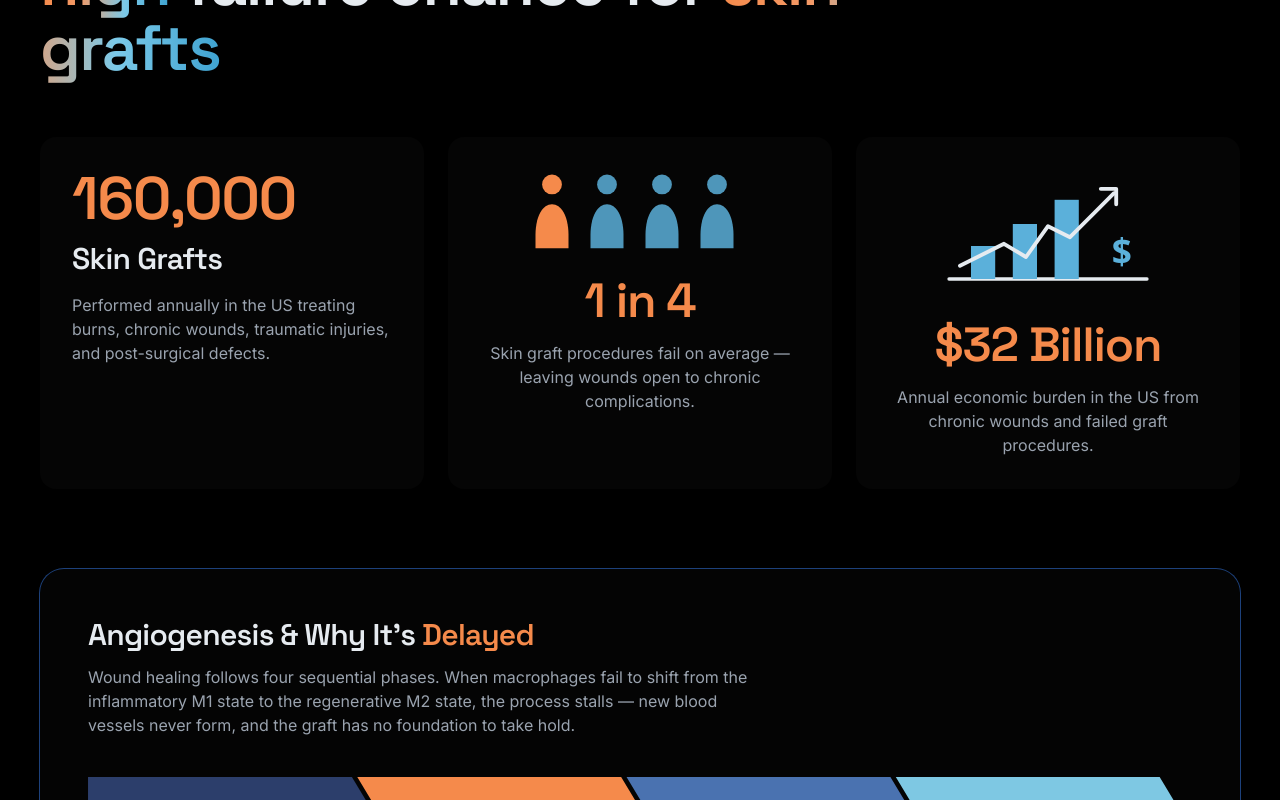
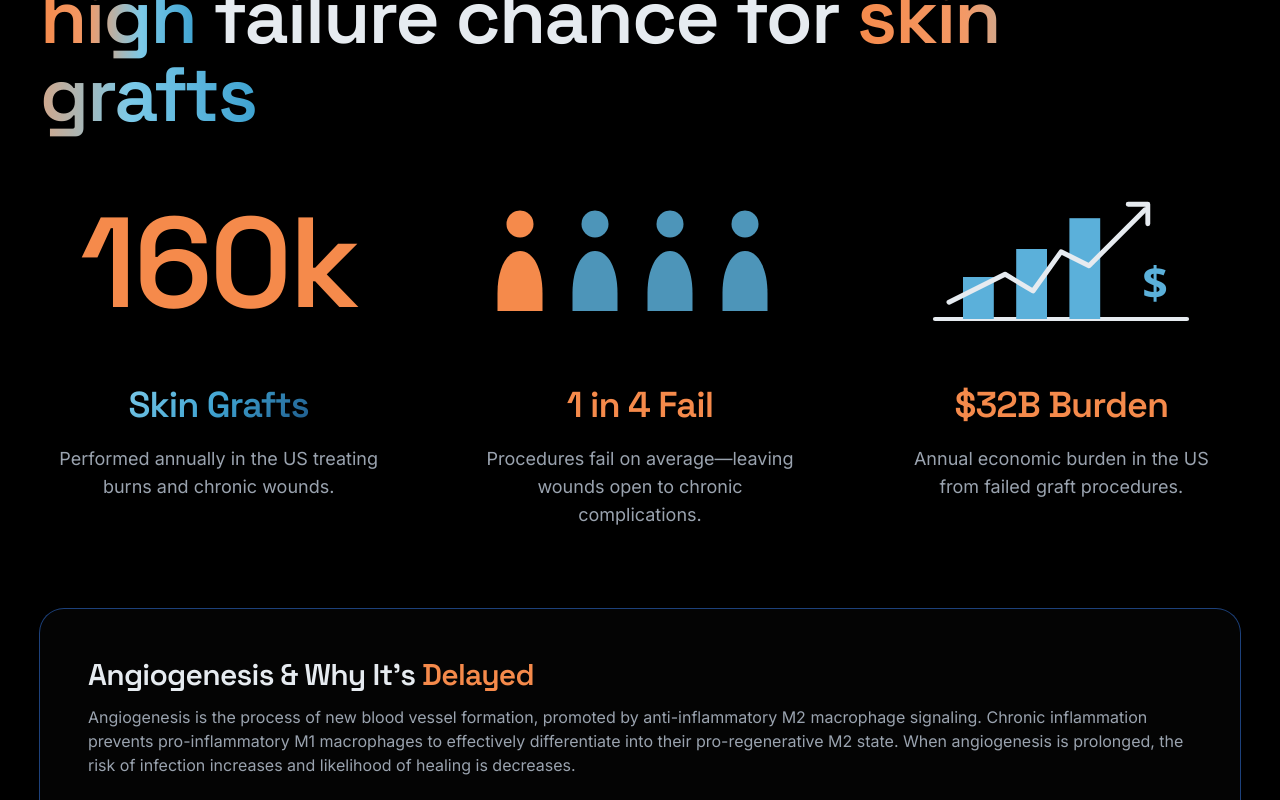
Before and after one commit to jimmyhn/Liukocyte-Biosciences, a React (Vite) app: page / in a window 1280 px wide. Shown: the part 1060-1860 px from the top of the page. Built offline with nearby package versions, Linux system fonts and the light colour scheme.

Commit message:
Big update to needs section

```diff
--- a/src/components/Needs.tsx
+++ b/src/components/Needs.tsx
@@ -7,7 +7,6 @@ import { ScrollCue } from "./ScrollCue";
 
 /** Icon: 4 person silhouettes — first one accented (orange), rest muted. */
 function FourPeopleIcon({ className = "" }: { className?: string }) {
-  // Single person silhouette path (head + body)
   const person = (
     <g>
       <circle cx="20" cy="14" r="9" />
@@ -42,13 +41,10 @@ function GrowthBarsIcon({ className = "" }: { className?: string }) {
       xmlns="http://www.w3.org/2000/svg"
       aria-hidden="true"
     >
-      {/* Baseline */}
       <line x1="10" y1="100" x2="190" y2="100" stroke="currentColor" strokeWidth="3" strokeLinecap="round" />
-      {/* Three orange bars, ascending */}
       <rect x="30"  y="70" width="22" height="30" fill="#5BB0DA" />
       <rect x="68"  y="50" width="22" height="50" fill="#5BB0DA" />
       <rect x="106" y="28" width="22" height="72" fill="#5BB0DA" />
-      {/* Upward arrow trending across the bars */}
       <path
         d="M20,88 L60,68 L80,80 L100,52 L120,62 L160,22"
         fill="none"
@@ -57,7 +53,6 @@ function GrowthBarsIcon({ className = "" }: { className?: string }) {
         strokeLinecap="round"
         strokeLinejoin="round"
       />
-      {/* Arrowhead */}
       <path
         d="M148,18 L162,18 L162,32"
         fill="none"
@@ -66,7 +61,6 @@ function GrowthBarsIcon({ className = "" }: { className?: string }) {
         strokeLinecap="round"
         strokeLinejoin="round"
       />
-      {/* Dollar sign — top-left, signifying rising cost */}
       <text
         x="158"
         y="86"
@@ -89,11 +83,11 @@ export function Needs() {
         initial="hidden"
         whileInView="show"
         viewport={{ once: true, amount: 0.3 }}
-        className="max-w-4xl"
+        className="max-w-5xl"
       >
         <motion.h2
           variants={fadeUp}
-          className="font-display text-[clamp(36px,5vw,72px)] leading-[1.02] tracking-tightest font-semibold"
+          className="font-display text-[clamp(42px,6vw,84px)] leading-[1.02] tracking-tightest font-semibold"
         >
           <span className="text-grad">Delayed</span> tissue regeneration causes
           <br />
@@ -101,63 +95,64 @@ export function Needs() {
         </motion.h2>
       </motion.div>
 
-      {/* Stats — spacing between heading and stats controlled by mt-14 below */}
       <motion.div
         variants={stagger(0.05, 0.12)}
         initial="hidden"
         whileInView="show"
         viewport={{ once: true, amount: 0.3 }}
-        className="mt-14 grid grid-cols-1 md:grid-cols-3 gap-6"
+        className="mt-10 grid grid-cols-1 md:grid-cols-3 gap-16"
       >
-        {/* LEFT — 160,000 Skin Grafts (text-only) */}
+        {/* LEFT — 160,000 Skin Grafts */}
         <motion.div
           variants={fadeUp}
-          className="rounded-2xl bg-white/[0.02] p-8 transition-transform hover:-translate-y-1 flex flex-col"
+          className="flex flex-col items-center text-center group"
         >
-          <div className="font-display text-5xl md:text-6xl font-semibold text-angel-orange leading-none">
-            160,000
+          <div className="h-[180px] flex items-center justify-center">
+            <div className="font-display text-8xl md:text-9xl font-semibold text-angel-orange leading-none tracking-tighter">
+              160k
+            </div>
           </div>
-          <div className="mt-3 font-display text-2xl md:text-3xl font-semibold text-bone-100">
+          <div className="mt-8 font-display text-3xl md:text-4xl font-semibold text-grad-cool">
             Skin Grafts
           </div>
-          <p className="mt-4 text-sm md:text-base text-bone-300 leading-relaxed">
-            Performed annually in the US treating burns, chronic wounds,
-            traumatic injuries, and post-surgical defects.
+          <p className="mt-5 text-base md:text-lg text-bone-300 leading-relaxed max-w-[320px]">
+            Performed annually in the US treating burns and chronic wounds.
           </p>
         </motion.div>
 
-        {/* MIDDLE — 1 in 4 with 4-people graphic */}
+        {/* MIDDLE — 1 in 4 Fail */}
         <motion.div
           variants={fadeUp}
-          className="rounded-2xl bg-white/[0.02] p-8 transition-transform hover:-translate-y-1 flex flex-col items-center text-center"
+          className="flex flex-col items-center text-center group"
         >
-          <FourPeopleIcon className="w-full max-w-[220px] h-auto" />
-          <div className="mt-5 font-display text-4xl md:text-5xl font-semibold text-angel-orange leading-none">
-            1 in 4
+          <div className="h-[180px] flex items-center justify-center">
+            <FourPeopleIcon className="w-full max-w-[300px] h-auto" />
           </div>
-          <p className="mt-4 text-sm md:text-base text-bone-300 leading-relaxed">
-            Skin graft procedures fail on average — leaving wounds open to
-            chronic complications.
+          <div className="mt-8 font-display text-3xl md:text-4xl font-semibold text-angel-orange leading-none">
+            1 in 4 Fail
+          </div>
+          <p className="mt-5 text-base md:text-lg text-bone-300 leading-relaxed max-w-[320px]">
+            Procedures fail on average—leaving wounds open to chronic complications.
           </p>
         </motion.div>
 
-        {/* RIGHT — $32 Billion with growth bars */}
+        {/* RIGHT — $32 Billion Burden */}
         <motion.div
           variants={fadeUp}
-          className="rounded-2xl bg-white/[0.02] p-8 transition-transform hover:-translate-y-1 flex flex-col items-center text-center text-bone-100"
+          className="flex flex-col items-center text-center group"
         >
-          <GrowthBarsIcon className="w-full max-w-[220px] h-auto" />
-          <div className="mt-5 font-display text-4xl md:text-5xl font-semibold text-angel-orange leading-none">
-            $32 Billion
+          <div className="h-[180px] flex items-center justify-center">
+            <GrowthBarsIcon className="w-full max-w-[280px] h-auto" />
           </div>
-          <p className="mt-4 text-sm md:text-base text-bone-300 leading-relaxed">
-            Annual economic burden in the US from chronic wounds and failed
-            graft procedures.
+          <div className="mt-8 font-display text-3xl md:text-4xl font-semibold text-angel-orange leading-none">
+            $32B Burden
+          </div>
+          <p className="mt-5 text-base md:text-lg text-bone-300 leading-relaxed max-w-[320px]">
+            Annual economic burden in the US from failed graft procedures.
           </p>
         </motion.div>
       </motion.div>
 
-      {/* Healing phase pipeline */}
       <motion.div
         initial={{ opacity: 0, y: 32 }}
         whileInView={{ opacity: 1, y: 0 }}
@@ -170,18 +165,16 @@ export function Needs() {
             Angiogenesis &amp; Why It&apos;s{" "}
             <span className="text-angel-orange">Delayed</span>
           </h3>
-          <p className="mt-3 text-base text-bone-300 max-w-2xl">
-            Wound healing follows four sequential phases. When macrophages fail to
-            shift from the inflammatory M1 state to the regenerative M2 state,
-            the process stalls — new blood vessels never form, and the graft
-            has no foundation to take hold.
+          <p className="mt-3 text-base text-bone-300 max-w-5x1">
+            Angiogenesis is the process of new blood vessel formation, promoted by anti-inflammatory M2 macrophage signaling.
+            Chronic inflammation prevents pro-inflammatory M1 macrophages to effectively differentiate into their pro-regenerative M2 state.
+            When angiogenesis is prolonged, the risk of infection increases and likelihood of healing is decreases.
           </p>
         </div>
         <HealingPhases />
       </motion.div>
 
-      {/* Existing solutions fall short */}
-      <div className="mt-20">
+      <div className="mt-32">
         <div className="flex flex-wrap items-end justify-between gap-3 mb-6">
           <h3 className="font-display text-2xl md:text-3xl font-semibold">
             Existing products <span className="text-grad">fall short.</span>
@@ -193,7 +186,7 @@ export function Needs() {
         <ExistingFallShort />
       </div>
 
-      <div className="mt-16 flex justify-center">
+      <div className="mt-24 flex justify-center">
         <ScrollCue label="Product" href="#product" />
       </div>
     </Section>
```
